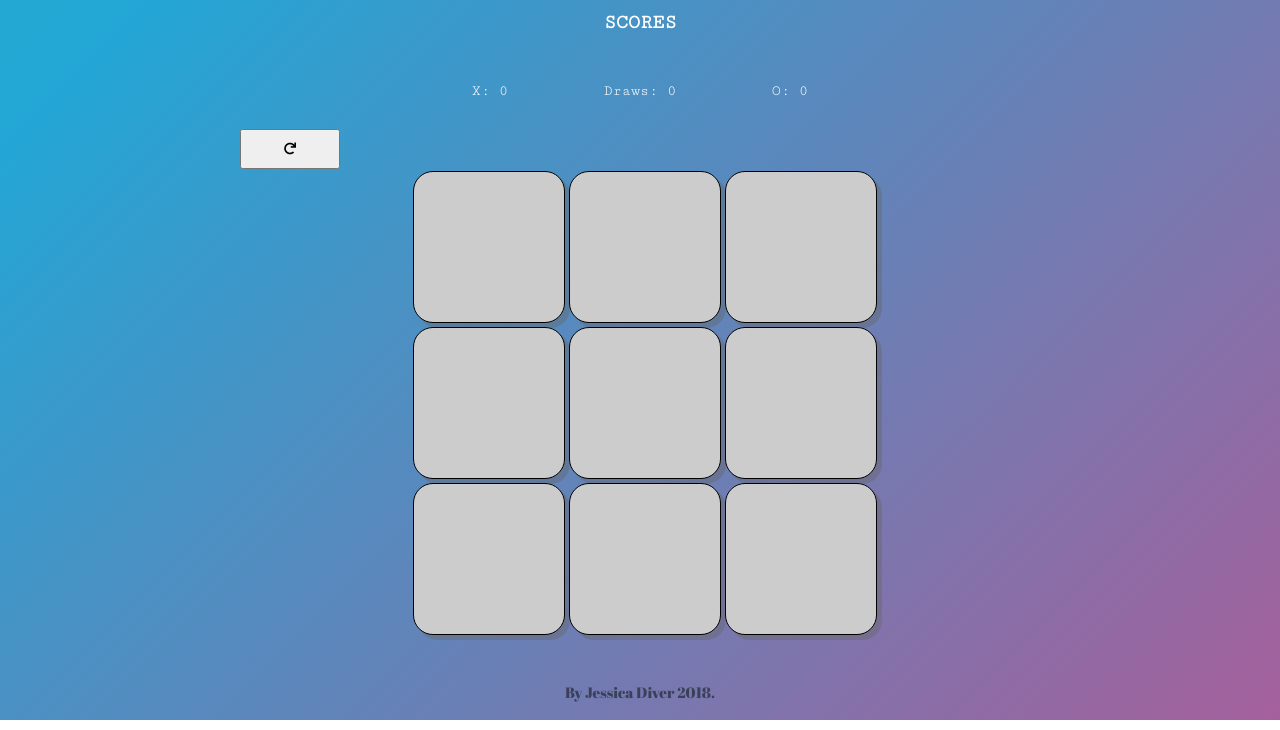
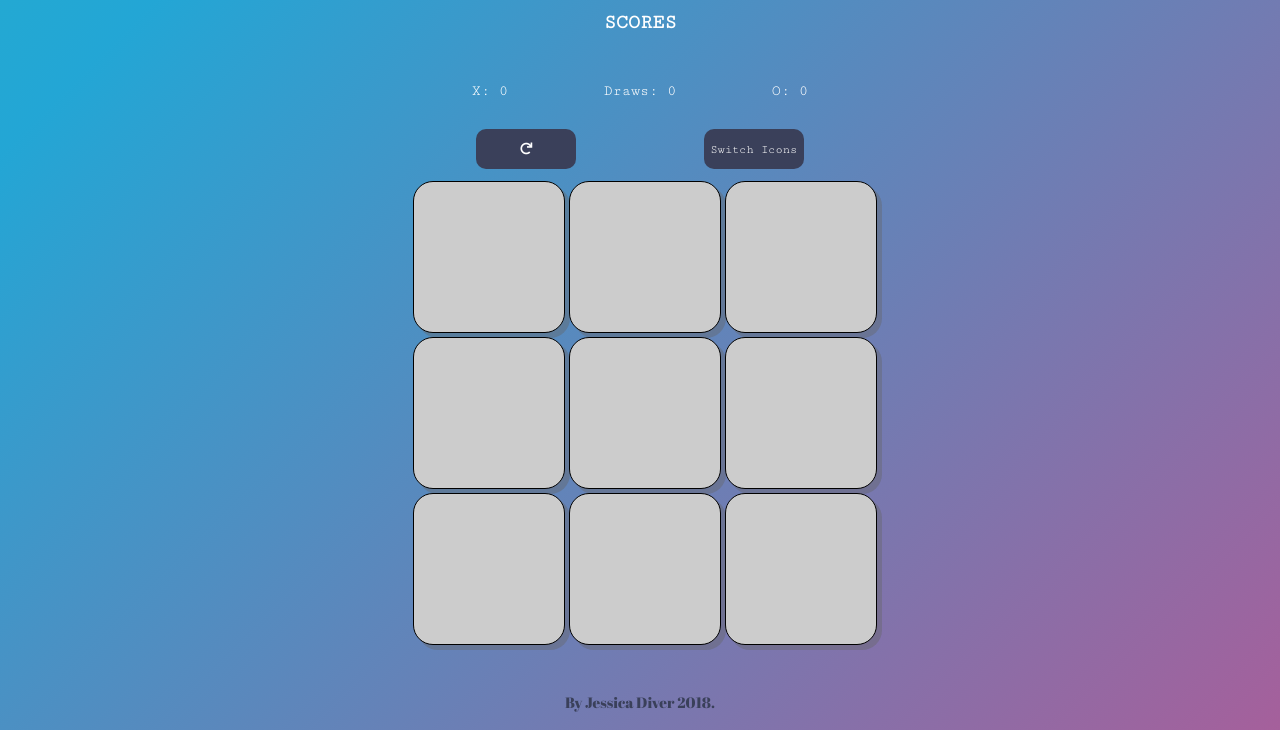
Before and after one commit to jessdiv/Project-0, a plain HTML site: page index.html in a window 1280 px wide. Shown: the part 89-819 px from the top of the page. Drawn offline with nearby package versions, Linux system fonts and the light colour scheme.

Commit message:
updated buttons

```diff
--- a/css/tictactoe.css
+++ b/css/tictactoe.css
@@ -96,12 +96,26 @@ h2 {
   width: 45%;
   font-size: 2em;
 } */
-
 button {
   height: 40px;
   width: 100px;
   font-size: 12px;
-  display: inline-block;
+  border: none;
+  border-radius: 10px;
+  margin-bottom: 10px;
+  font-family: 'Cutive Mono', monospace;
+  background-color: #3A405A;
+  color: white;
+
+}
+
+
+.buttons {
+ display: grid;
+ grid-template-columns: 1fr 1fr;
+ max-width: 455px;
+ margin: 0 auto;
+ text-align: center;
 }
 
 .box-container {
--- a/index.html
+++ b/index.html
@@ -9,7 +9,8 @@
   <script src="js/jquery.ckLine.js"></script>
   <script src="js/jquery.js"></script>
   <script src="js/tictactoe.js"></script>
-  <title>TIC TAC TOE</title>
+  <title>TIC TAC TOE</i>
+</title>
 </head>
 
 <body>
@@ -38,12 +39,20 @@
 </div> <!--end of playerscores -->
 </div> <!--end of heading-->
 
+<div class='buttons'>
+  <div class='resetButton'>
+    <button id='reset'> <i class="fas fa-redo"></i>  </button>
+  </div> <!-- end of resetButton -->
+  <div class='customButton'>
+    <button id='icons'> Switch Icons </button>
+  </div> <!-- end of customButton div-->
 
+</div> <!-- end of buttons div-->
 
 
 
 <div class='game'>
-  <button id='reset'> <i class="fas fa-redo"></i>  </button>
+
     <div class='box-message'>
   <div class="box-container">
     <div id="0" class="box"> </div>
@@ -65,7 +74,7 @@
 
 </div> <!-- end of game and button -->
 <footer>
-  <p>By Jessica Diver 2018.</p>
+  <p></i> By Jessica Diver 2018. </i></p>
 </footer>
 </body>
 </html>
```
